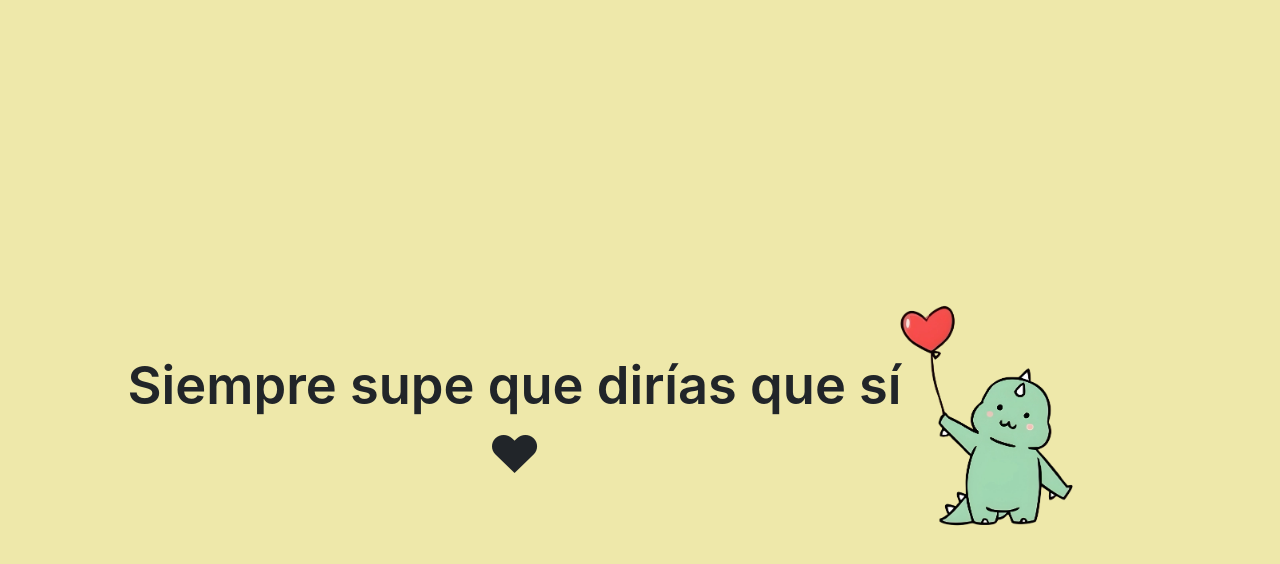
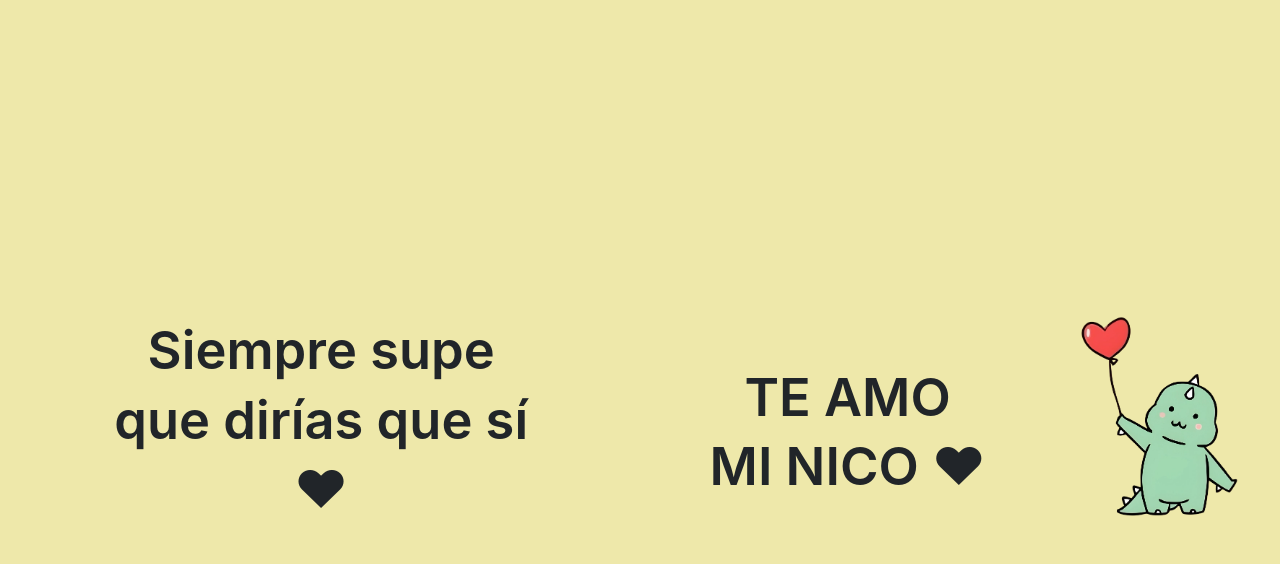
Before and after one commit to RafaelBuse1508/RepoWeb, a plain HTML site: page index.html in a window 1280 px wide. Both pictures are taken after a click on the button "Sí". Drawn offline with nearby package versions, Linux system fonts and the light colour scheme.

Commit message:
Update reject index.html

```diff
--- a/index.html
+++ b/index.html
@@ -16,6 +16,7 @@
   <main class="container">
     <div id="message" class="text-center mt-4">
       <h1>Siempre supe que dirías que sí <br>♥</h1>
+      <h1 class="text-center mt-4">TE AMO MI NICO ♥</h1>
       <img src="./assets/dino_love_2.webp" width="250" alt="Dino Love">
     </div>
     <img src="./assets/dino_love.webp" width="250" alt="Dino Love" class="mx-auto d-block mt-4">
```
